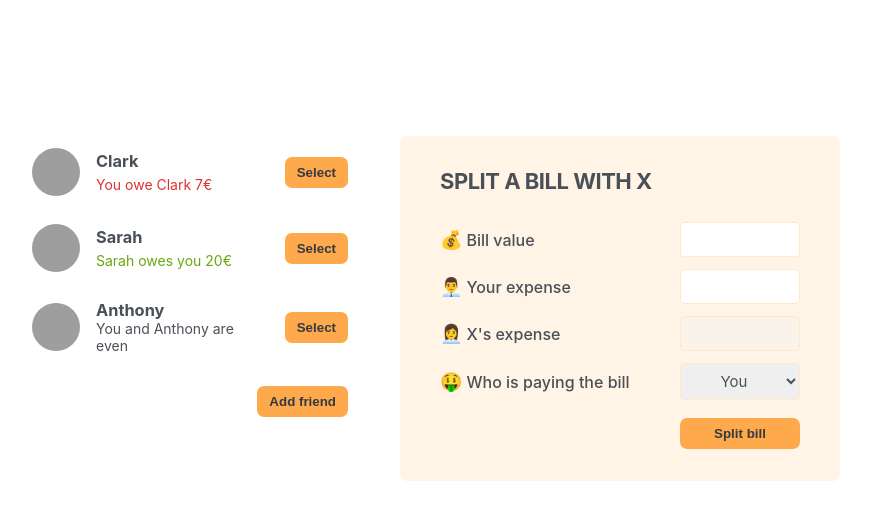
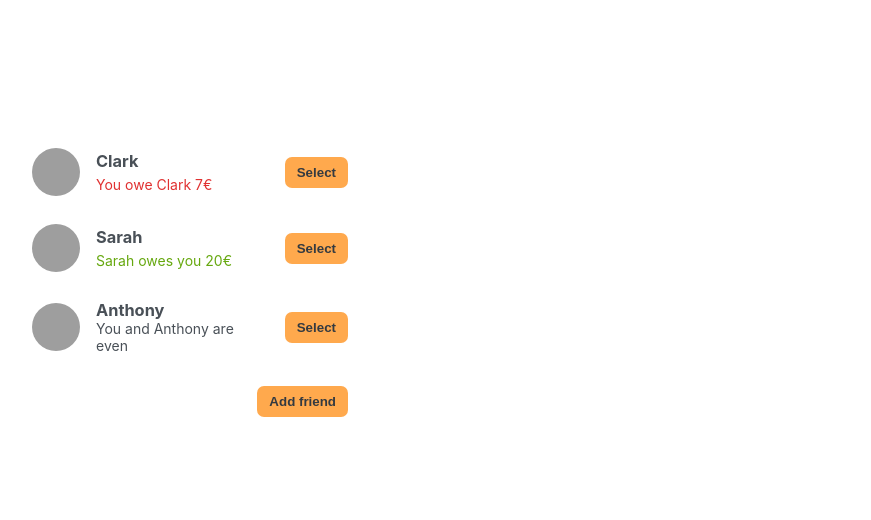
Before and after one commit to Andrew-Mysaka/ultimate-react-course-2023, a React (Create React App) app in the folder 06-eat-n-split/: page / in a window 1280 px wide. Shown: the top 520 px of the page, without its empty margins (210-1081 px from the left). Built offline with nearby package versions, Linux system fonts and the light colour scheme; grey boxes are pictures that could not be loaded.

Commit message:
Lesson 100 - selecting a Friend

```diff
--- a/06-eat-n-split/src/App.js
+++ b/06-eat-n-split/src/App.js
@@ -30,6 +30,7 @@
 export default function App() {
     const [friends, setFriends] = useState(initialFriends)
     const [showAddFriend,setShowAddFriend] = useState(false);
+    const [selectedFriend, setSelectedFriend] = useState(null);
 
     function handleShowAddFriend(){
         setShowAddFriend(!showAddFriend);
@@ -40,39 +41,56 @@
         setShowAddFriend(false);
     }
 
+    function handleSelectFriend(friend){
+        setSelectedFriend(cur => cur?.id === friend.id ? null : friend);
+        setShowAddFriend(false);
+    }
+
     return (
         <div className={'app'}>
             <div className={'sidebar'}>
-                <FriendsList friends={friends}/>
+                <FriendsList
+                    friends={friends}
+                    onSelectFriend={handleSelectFriend}
+                    selectedFriend={selectedFriend}
+                />
+
                 {showAddFriend && <FormAddFriend onAddFriend={handleAddFriend}/>}
+
                 <Button onClick={handleShowAddFriend}>{showAddFriend ? 'Close' : 'Add friend'}</Button>
             </div>
 
-            <FormSplitBill/>
+            {selectedFriend && <FormSplitBill selectedFriend={selectedFriend}/>}
         </div>
     );
 }
 
-function FriendsList({friends}) {
+function FriendsList({friends, onSelectFriend, selectedFriend}) {
     return (
         <ul>
             {friends.map(friend => (
-                <Friend key={friend.id} friend={friend} />
+                <Friend key={friend.id}
+                        friend={friend}
+                        onSelectFriend={onSelectFriend}
+                        selectedFriend={selectedFriend}
+                />
             ))}
         </ul>
     );
 }
 
-function Friend({friend}){
+function Friend({friend, onSelectFriend, selectedFriend}){
+    const isSelected = selectedFriend?.id === friend.id;
+
     return (
-        <li>
+        <li className={isSelected ? 'selected' : ''}>
             <img src={friend.image} alt={friend.name} />
             <h3>{friend.name}</h3>
             {friend.balance < 0 && <p className={"red"}>You owe {friend.name} {Math.abs(friend.balance)}€ </p>}
             {friend.balance > 0 && <p className={"green"}>{friend.name} owes you {Math.abs(friend.balance)}€ </p>}
             {friend.balance === 0 && <p>You and {friend.name} are even</p>}
 
-            <Button>Select</Button>
+            <Button onClick={() => onSelectFriend(friend)}>{isSelected ? "Close" : "Select"}</Button>
         </li>
     );
 }
@@ -111,10 +129,10 @@
     );
 }
 
-function FormSplitBill() {
+function FormSplitBill({selectedFriend}) {
     return (
         <form className={'form-split-bill'}>
-            <h2>Split a bill with X</h2>
+            <h2>Split a bill with {selectedFriend.name}</h2>
 
             <label>💰Bill value</label>
             <input type={'text'} />
@@ -122,13 +140,13 @@
             <label>👨‍💼Your expense</label>
             <input type={'text'} />
 
-            <label>👩‍💼X's expense</label>
+            <label>👩‍💼{selectedFriend.name}'s expense</label>
             <input type={'text'} disabled />
 
             <label>🤑Who is paying the bill</label>
             <select>
                 <option value="user">You</option>
-                <option value="friend">X</option>
+                <option value="friend">{selectedFriend.name}</option>
             </select>
 
             <Button>Split bill</Button>
```
